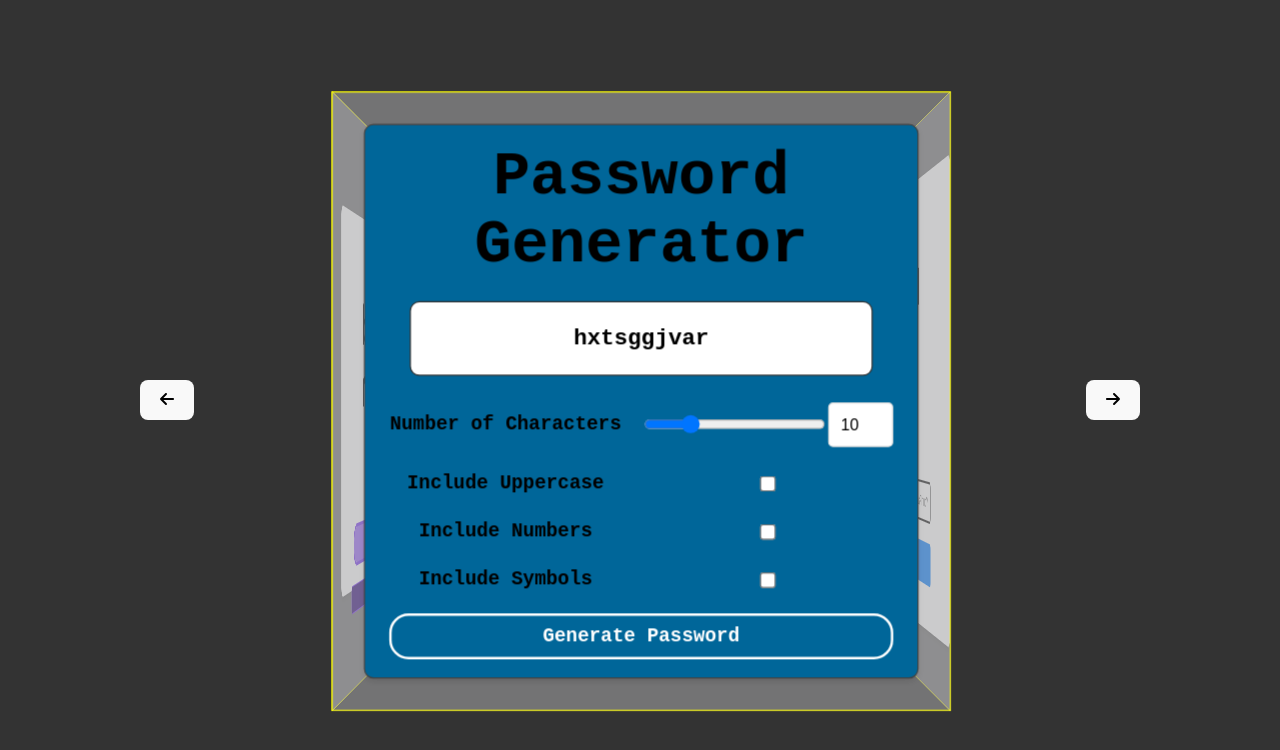
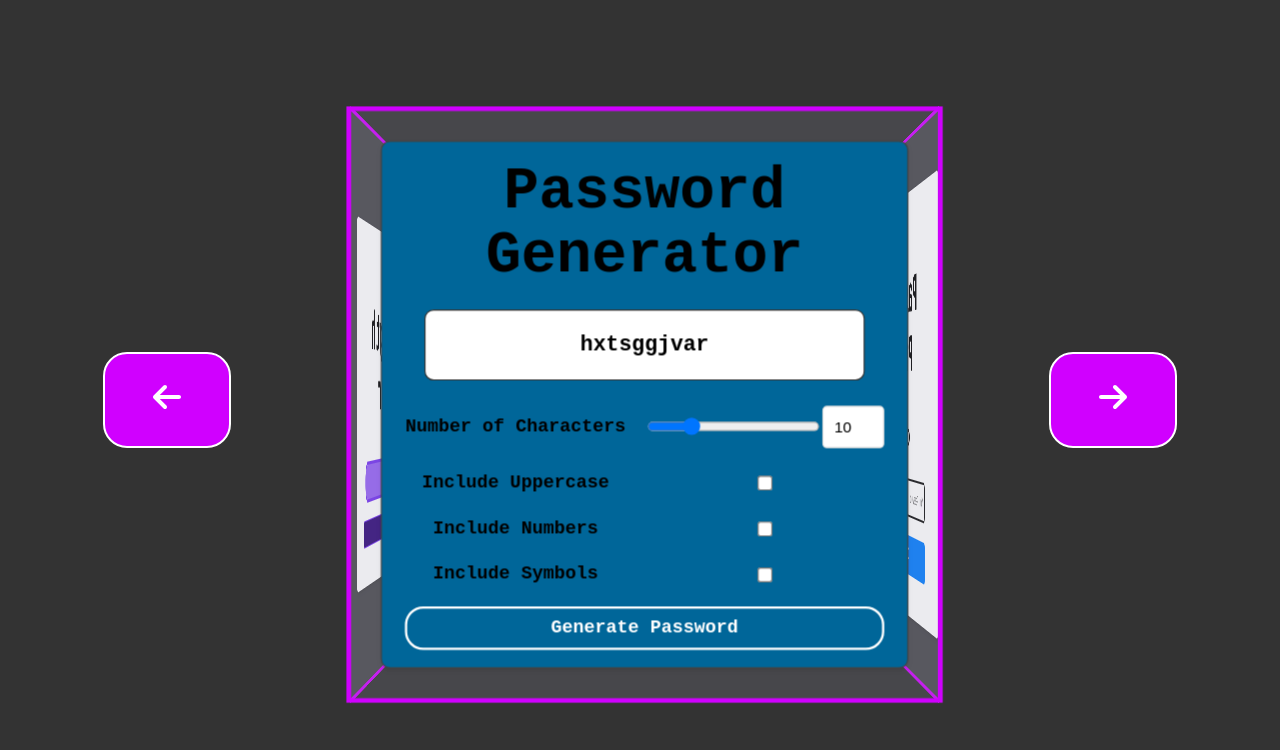
Before and after one commit to nonstickcode/cube-test, a React (Vite) app: page / in a window 1280 px wide. Shown: the top 750 px of the page. Built offline with nearby package versions, Linux system fonts and the light colour scheme.

Commit message:
style changes

```diff
--- a/src/components/Cube/Cube.css
+++ b/src/components/Cube/Cube.css
@@ -8,7 +8,7 @@
   width: 100vw;
 }
 .cube-container {
-  perspective: 1500px;
+  perspective: 2000px;
   width: 40vw;
   height: 40vw;
   display: flex;
@@ -29,8 +29,8 @@
   position: absolute;
   width: 100%;
   height: 100%;
-  background: rgba(164, 164, 166, 0.57);
-  border: 1px solid #ffff03;
+  background: hsla(240, 10%, 65%, 0.2);
+  border: 4px solid hsl(289, 100%, 50%);
   display: flex;
   align-items: center;
   justify-content: center;
@@ -50,7 +50,19 @@
   transform: rotateY(-90deg) translateZ(20vw);
 }
 
-.rotate-left,
-.rotate-right {
+.rotate {
   margin: auto;
+  background-color: hsl(289, 100%, 50%);
+  color: white;
+  width: 8rem;
+  height: 6rem;
+  border: 2px solid white;
+  border-radius: 1.5rem;
+  font-size: 2rem;
 }
+
+.rotate:hover {
+  background-color: hsl(289, 100%, 60%);
+  outline: none;
+  color: white;
+}
--- a/src/components/Cube/Cube.tsx
+++ b/src/components/Cube/Cube.tsx
@@ -19,7 +19,7 @@ const Cube: React.FC = () => {
 
   return (
     <div className="cube-wrapper">
-      <button className="rotate-left" onClick={rotateLeft}>
+      <button className="rotate" onClick={rotateRight}>
         <FontAwesomeIcon icon={faArrowLeft} />
       </button>
       <div className="cube-container">
@@ -36,7 +36,7 @@ const Cube: React.FC = () => {
           </div>
         </div>
       </div>
-      <button className="rotate-right" onClick={rotateRight}>
+      <button className="rotate" onClick={rotateLeft}>
         <FontAwesomeIcon icon={faArrowRight} />
       </button>
     </div>
--- a/src/components/PwnedChecker/PwnedChecker.css
+++ b/src/components/PwnedChecker/PwnedChecker.css
@@ -78,18 +78,16 @@ input {
 
 /* Modal styles */
 .modal {
-  display: none;
-  position: fixed;
-  z-index: 1;
+  display: none; /* Hidden by default */
+  position: fixed; /* Stay in place */
+  z-index: 10; /* Sit on top */
   left: 0;
   top: 0;
-  width: 100%;
-  height: 100%;
-  font-size: 1.25rem;
-  line-height: 1.5;
-  overflow: auto;
-  background-color: rgb(0, 0, 0);
-  background-color: rgba(0, 0, 0, 0.4);
+  width: 100%; /* Full width */
+  height: 100%; /* Full height */
+  overflow: auto; /* Enable scroll if needed */
+  background-color: rgb(0,0,0); /* Fallback color */
+  background-color: rgba(0,0,0,0.4); /* Black w/ opacity */
 }
 
 .modal-content {
--- a/src/components/PwnedChecker/PwnedChecker.tsx
+++ b/src/components/PwnedChecker/PwnedChecker.tsx
@@ -1,6 +1,9 @@
 import React, { useState, useEffect, useRef } from 'react'
 import SHA1 from 'crypto-js/sha1'
 import './PwnedChecker.css' // Make sure this CSS is properly linked and loaded
+import { faInfoCircle } from '@fortawesome/free-solid-svg-icons';
+import { FontAwesomeIcon } from '@fortawesome/react-fontawesome'; // Correct import for FontAwesomeIcon
+
 
 const PwnedChecker: React.FC = () => {
   const [password, setPassword] = useState('')
@@ -47,7 +50,7 @@ const PwnedChecker: React.FC = () => {
       <h2>Check here</h2>
 
       <button className="info-button" onClick={() => setModalOpen(true)}>
-        <i className="fas fa-info-circle"></i>
+        <FontAwesomeIcon icon={faInfoCircle} /> {/* Correct usage */}
       </button>
 
       <div className="form-container">
--- a/src/components/Tester/PasswordStrengthMeter.tsx
+++ b/src/components/Tester/PasswordStrengthMeter.tsx
@@ -79,7 +79,7 @@ const PasswordStrengthMeter: React.FC = () => {
 
   return (
     <div id="password-strength-meter-container" className="container">
-      <h1>Password Strength Meter</h1>
+      <h1>Strength Meter</h1>
       <div
         className="strength-meter"
         style={{ '--strength': `${strength}%` } as React.CSSProperties}
```
